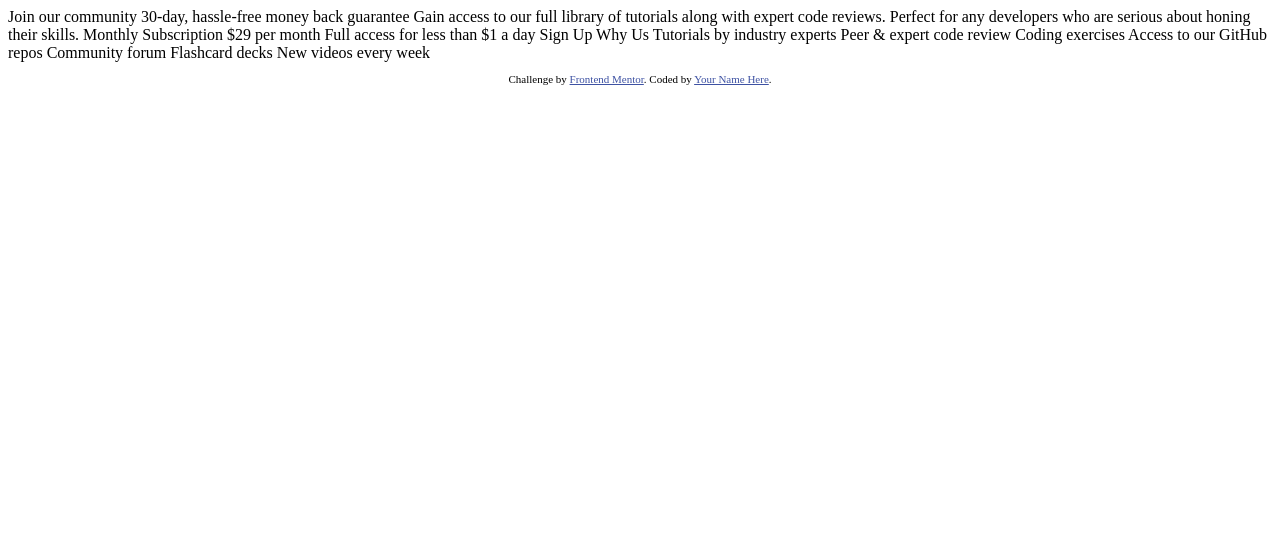
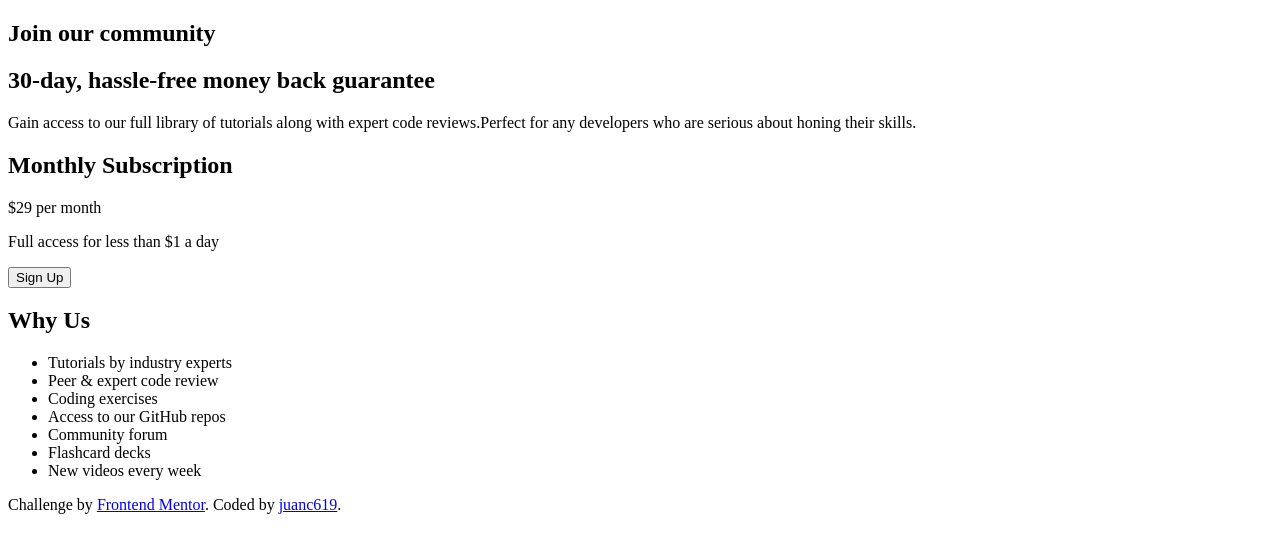
Before and after one commit to juanc619/CHALLENGE-4-Single-price-grid-component, a plain HTML site: page index.html in a window 1280 px wide. Drawn offline with Linux system fonts and the light colour scheme.

Commit message:
Finalizado html

```diff
--- a/index.html
+++ b/index.html
@@ -3,47 +3,46 @@
 <head>
   <meta charset="UTF-8">
   <meta name="viewport" content="width=device-width, initial-scale=1.0"> <!-- displays site properly based on user's device -->
-
   <link rel="icon" type="image/png" sizes="32x32" href="./images/favicon-32x32.png">
-
+  <link rel="stylesheet" href="style.css">
   <title>Frontend Mentor | Single Price Grid Component</title>
 
-  <!-- Feel free to remove these styles or customise in your own stylesheet 👍 -->
-  <style>
-    .attribution { font-size: 11px; text-align: center; }
-    .attribution a { color: hsl(228, 45%, 44%); }
-  </style>
 </head>
 <body>
-  Join our community
+  <main class="main_container">
 
-  30-day, hassle-free money back guarantee
+    <section class="our_comunity">
+      <h2 class="title">Join our community</h2>
+      <h2 class="promo">30-day, hassle-free money back guarantee</h2>
+      <p>Gain access to our full library of tutorials along with expert code reviews.Perfect for any developers who are serious about honing their skills.</p>
+    </section>
 
-  Gain access to our full library of tutorials along with expert code reviews.
-  Perfect for any developers who are serious about honing their skills.
+    <section class="monthly_subscription">
+      <h2>Monthly Subscription</h2>
+      <span class="price">&dollar;29</span> <span class="payment">per month</span>
+      <p>Full access for less than &dollar;1 a day</p>
+      <button>Sign Up</button>
+    </section>
 
-  Monthly Subscription
+    <section class="why_us">
+      <h2>Why Us</h2>
+      <ul>
+      <li>Tutorials by industry experts</li>
+      <li>Peer &amp; expert code review</li>
+      <li>Coding exercises</li>
+      <li>Access to our GitHub repos</li>
+      <li>Community forum</li>
+      <li>Flashcard decks</li>
+      <li>New videos every week</li>
+      </ul>
+    </section>
 
-  &dollar;29 per month
-
-  Full access for less than &dollar;1 a day
-
-  Sign Up
-
-  Why Us
-
-  Tutorials by industry experts
-  Peer &amp; expert code review
-  Coding exercises
-  Access to our GitHub repos
-  Community forum
-  Flashcard decks
-  New videos every week
+  </main>
 
   <footer>
     <p class="attribution">
       Challenge by <a href="https://www.frontendmentor.io?ref=challenge" target="_blank">Frontend Mentor</a>.
-      Coded by <a href="#">Your Name Here</a>.
+      Coded by <a href="https://github.com/juanc619">juanc619</a>.
     </p>
   </footer>
 </body>
--- a/style.css
+++ b/style.css
@@ -0,0 +1,70 @@
+
+
+
+
+
+
+
+
+
+
+
+
+
+
+
+
+
+
+
+
+
+
+
+
+
+
+
+
+
+
+
+
+
+
+
+
+
+
+
+
+
+
+
+
+
+
+
+
+
+
+
+
+
+
+
+
+
+
+
+
+
+
+
+.footer {
+    font-size: 11px;
+    text-align: center;
+}
+.footer a {
+    color: hsl(228, 45%, 44%);
+}
```
